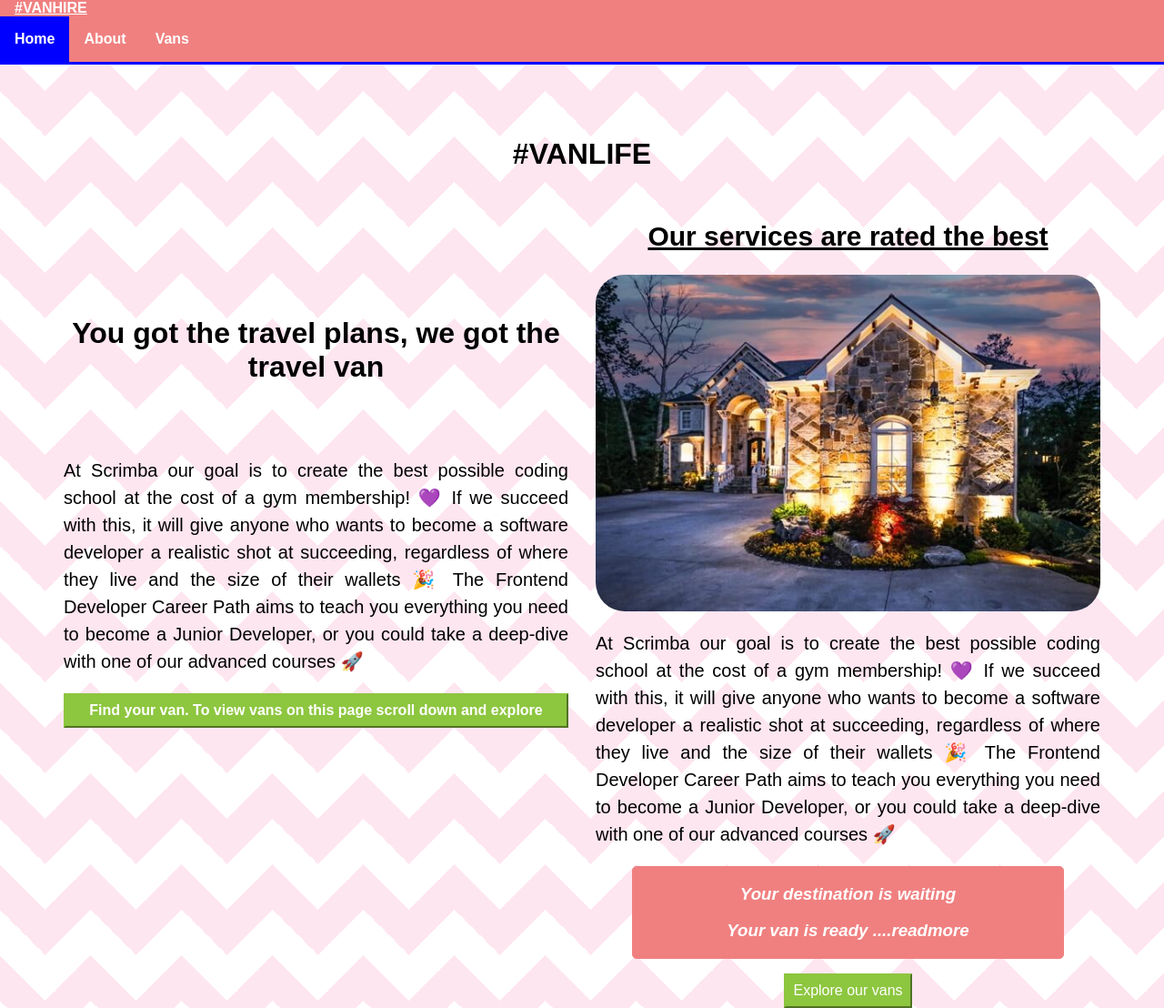
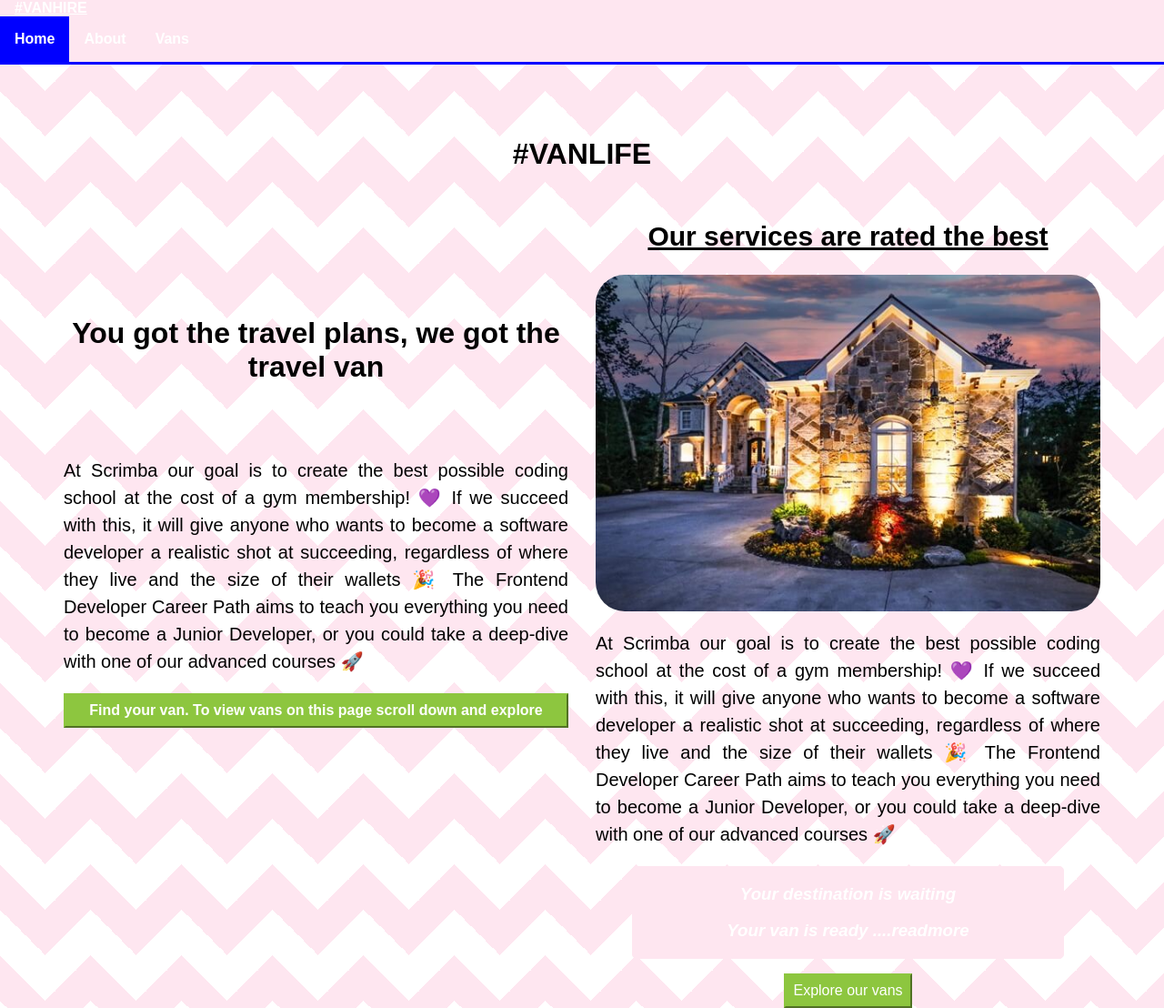
Before and after one commit to Tochiskool/shop_a_van, a React (Create React App) app: page / in a window 1280 px wide. Shown: the whole page at 91% size. Built offline with nearby package versions, Linux system fonts and the light colour scheme; no server answers; what miragejs would draw is missing.

Commit message:
updates on style

```diff
--- a/src/pages/Home/home.css
+++ b/src/pages/Home/home.css
@@ -31,9 +31,9 @@ section h1 {
   text-align: justify;
 }
 .pushUp blockquote {
-  border: 1px solid lightcoral;
+  border: 1px solid #fee6f0;
   text-align: center;
-  background-color: lightcoral;
+  background-color: #fee6f0;
   color: white;
   border-radius: 5px;
 }
--- a/src/pages/Layout/navbar.css
+++ b/src/pages/Layout/navbar.css
@@ -1,11 +1,11 @@
 header {
   display: flex;
   justify-content: space-between;
-  background: lightcoral;
+  background: #fee6f0;
   border-bottom: 0.2rem solid blue;
 }
 header a {
-  color: white;
+  color: var(--darkText);
   padding: 1rem;
   text-decoration: none;
 }
```
